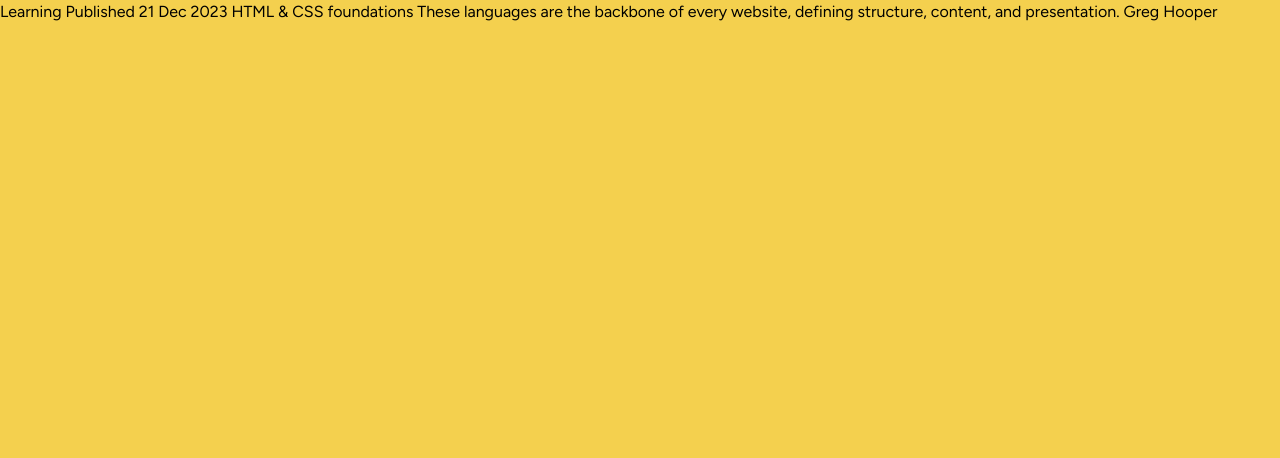
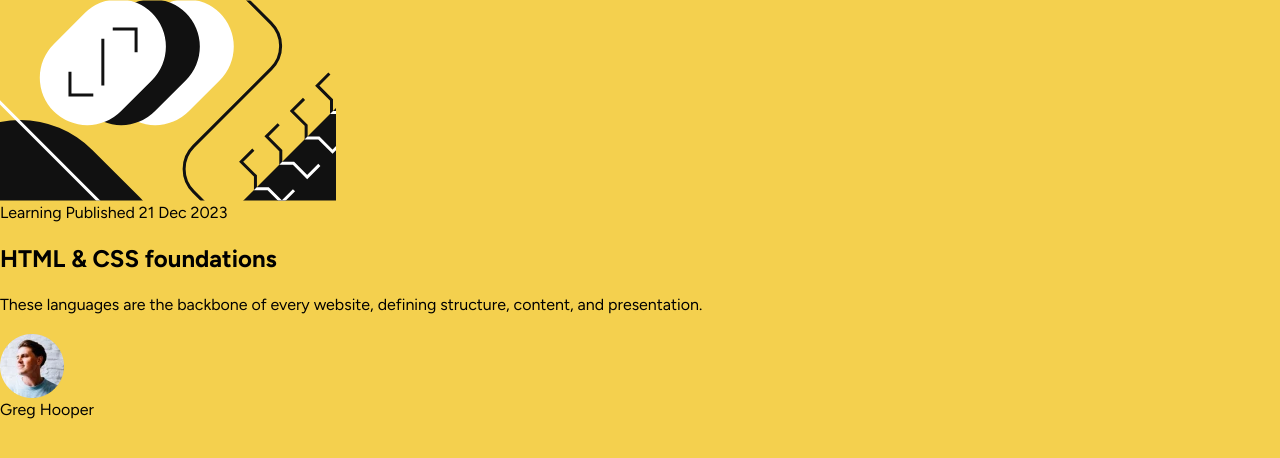
Before and after one commit to jordanallybrown/frontendmentor, a plain HTML site: page blog-preview-card-main/index.html in a window 1280 px wide. Drawn offline with Linux system fonts and the light colour scheme.

Commit message:
add semantic html

```diff
--- a/blog-preview-card-main/index.html
+++ b/blog-preview-card-main/index.html
@@ -21,8 +21,31 @@
     <title>Frontend Mentor | Blog preview card</title>
   </head>
   <body>
-    Learning Published 21 Dec 2023 HTML & CSS foundations These languages are
-    the backbone of every website, defining structure, content, and
-    presentation. Greg Hooper
+    <main>
+      <article>
+        <img
+          src="./assets/images/illustration-article.svg"
+          alt="Article illustration"
+        />
+        <header>
+          <p>
+            Learning Published <time datetime="2023-12-21">21 Dec 2023</time>
+          </p>
+          <h1>HTML & CSS foundations</h1>
+        </header>
+
+        <p>
+          These languages are the backbone of every website, defining structure,
+          content, and presentation.
+        </p>
+        <footer>
+          <img
+            src="./assets/images/image-avatar.webp"
+            alt="Profile picture of:"
+          />
+          <p>Greg Hooper</p>
+        </footer>
+      </article>
+    </main>
   </body>
 </html>
```
